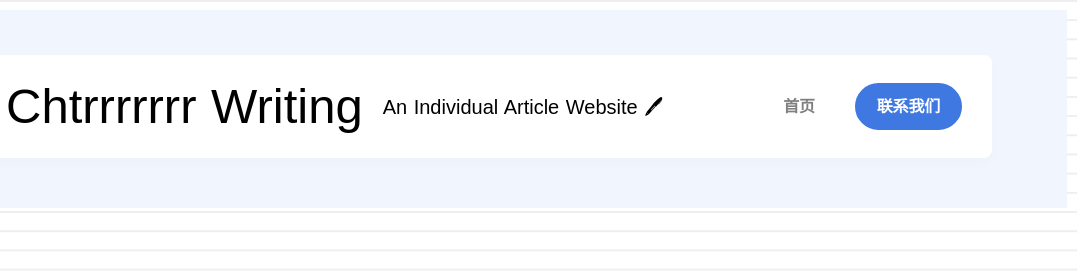
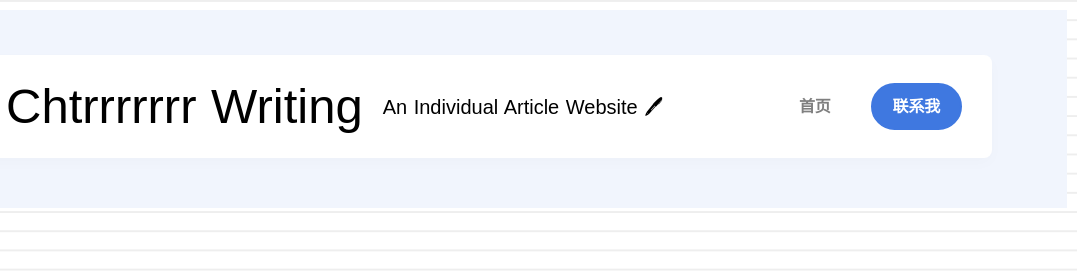
Before and after one commit to Chtrrrrrrr/Chtrrrrrrr.github.io, a plain HTML site: page chtrrrrrrrwriting/index.html in a window 1280 px wide. Shown: the top 280 px of the page, 203-1280 px from the left. Drawn offline with Linux system fonts and the light colour scheme; a web font is replaced by a local one.

Commit message:
Update index.html

```diff
--- a/chtrrrrrrrwriting/index.html
+++ b/chtrrrrrrrwriting/index.html
@@ -390,9 +390,9 @@ background-size: 100% 1.2em;
                                 </div><!-- /.navbar-collapse -->
                                 <div class="navbar-other ms-lg-4">
                                     <ul class="navbar-nav flex-row align-items-center ms-auto">
-                                        <li class="nav-item d-none d-md-block"><a href="https://chtrrrrrrr.mysxl.cn/"
+                                        <li class="nav-item d-none d-md-block"><a href="../index.html"
                                                 data-bs-toggle="modal" data-bs-target="trueLink"
-                                                class="btn btn-sm btn-primary rounded-pill">联系我们</a></li>
+                                                class="btn btn-sm btn-primary rounded-pill">联系我</a></li>
                                         <li class="nav-item d-lg-none"><button type="button"
                                                 class="hamburger offcanvas-nav-btn">Send</button></li>
                                     </ul><!-- /.navbar-nav -->
```
